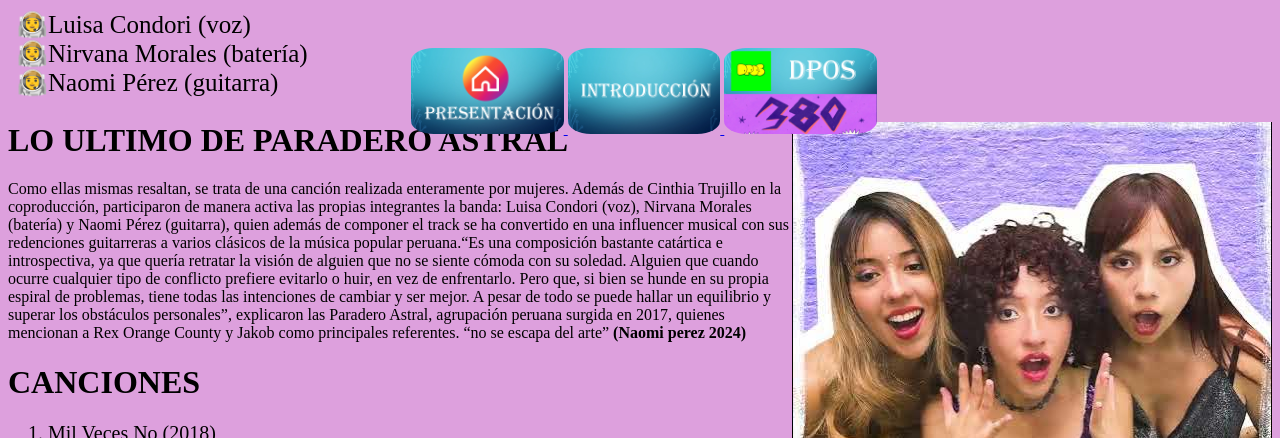
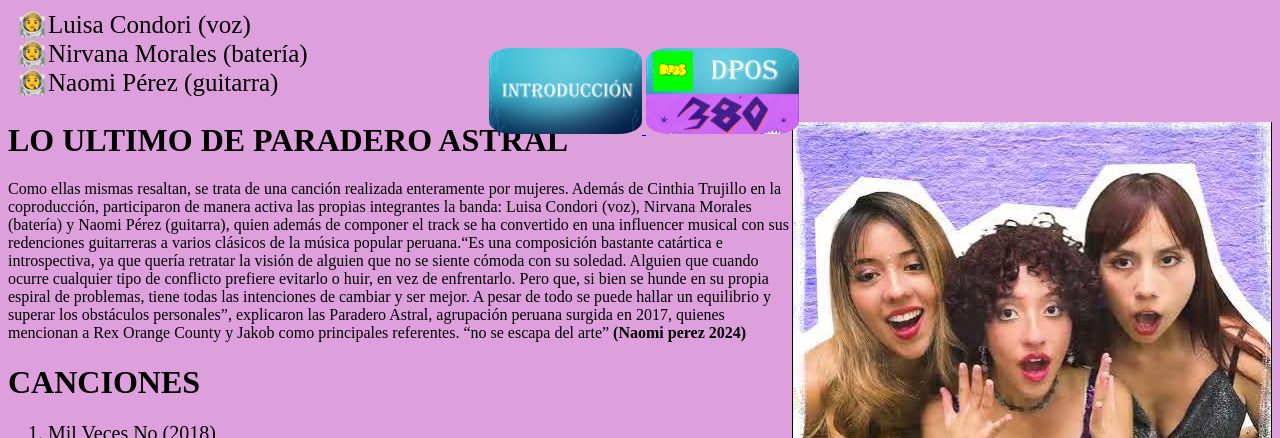
Before and after one commit to maitahuariangelo/fisi-grupos-de-rock-alternativo-del-per-, a plain HTML site: page contenido3/index.html in a window 1280 px wide. Shown: the part 662-1100 px from the top of the page. Drawn offline with Linux system fonts and the light colour scheme.

Commit message:
Restore and format contenido3/index.html
The HTML structure has been restored with proper encoding and formatting, ensuring the document is well-formed and compliant with standards.

```diff
--- a/contenido3/index.html
+++ b/contenido3/index.html
@@ -124,9 +124,6 @@
 
 <div style="text-align: center; bottom: 0%; position: fixed;">
 
-<a href="../index.html">
-    <img style="width: 12%; bottom: 0%; border-radius: 15%;" src="../botones/boton-presentacion.jpg" alt="PRESENTACION" title="PRESENTACION">
-    </a>
 
 <a href="../Principal/index.html">
                 <img style="width: 12%; border-radius: 15%;" src="../botones/boton-introduccion.JPG" alt="INTRODUCCIÓN" title="INTRODUCCIÓN">
@@ -142,4 +139,5 @@
             </div>
 
 </body>
+
 </html>
```
